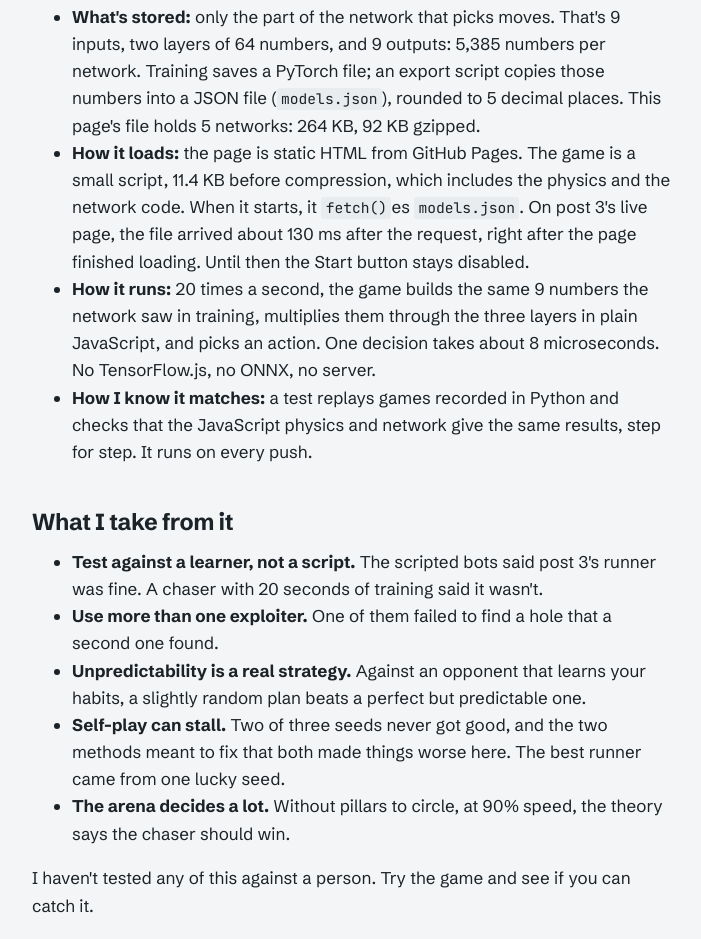
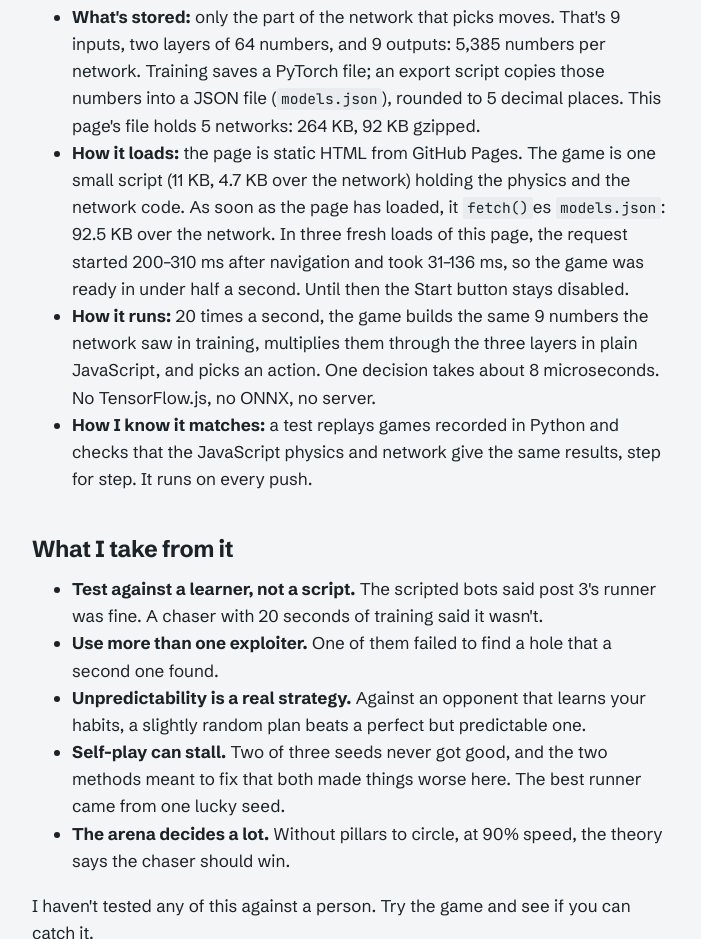
Before and after one commit to sublimeye/rl-lab, an Astro site in the folder site/: page /rl-lab/posts/004-tag-selfplay in a window 1280 px wide. Shown: the part 5369-6308 px from the top of the page, without its empty margins (288-989 px from the left). Built offline with nearby package versions, Linux system fonts and the light colour scheme; Astro itself is replaced by a stand-in of ours; some packages are replaced by stand-ins of ours.

Commit message:
Post 004: page-load numbers measured on the live page
Co-Authored-By: Claude Opus 5.5 <noreply@anthropic.com>

```diff
--- a/site/src/content/posts/004-tag-selfplay.mdx
+++ b/site/src/content/posts/004-tag-selfplay.mdx
@@ -142,10 +142,11 @@ opponents was too few, and the pillar orbit got trained away. I haven't tested t
   of 64 numbers, and 9 outputs: 5,385 numbers per network. Training saves a PyTorch file; an
   export script copies those numbers into a JSON file (`models.json`), rounded to 5 decimal
   places. This page's file holds 5 networks: 264 KB, 92 KB gzipped.
-- **How it loads:** the page is static HTML from GitHub Pages. The game is a small script, 11.4
-  KB before compression, which includes the physics and the network code. When it starts, it
-  `fetch()`es `models.json`. On post 3's live page, the file arrived about 130 ms after the
-  request, right after the page finished loading. Until then the Start button stays disabled.
+- **How it loads:** the page is static HTML from GitHub Pages. The game is one small script
+  (11 KB, 4.7 KB over the network) holding the physics and the network code. As soon as the page
+  has loaded, it `fetch()`es `models.json`: 92.5 KB over the network. In three fresh loads of this
+  page, the request started 200–310 ms after navigation and took 31–136 ms, so the game was ready
+  in under half a second. Until then the Start button stays disabled.
 - **How it runs:** 20 times a second, the game builds the same 9 numbers the network saw in
   training, multiplies them through the three layers in plain JavaScript, and picks an action.
   One decision takes about 8 microseconds. No TensorFlow.js, no ONNX, no server.
```
